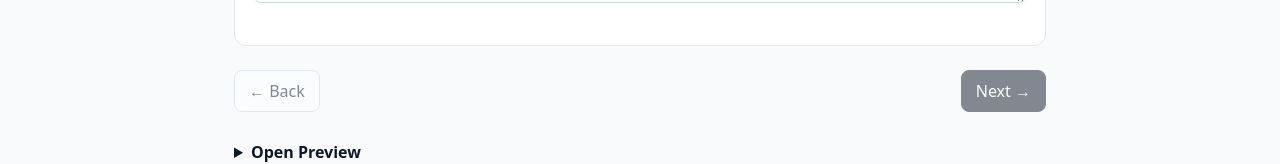
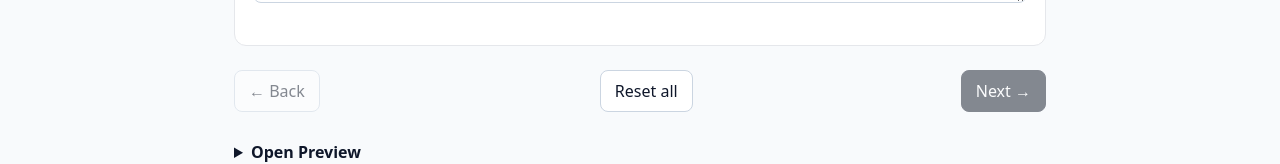
Before and after one commit to JSebree/ai-wizard, a React (Vite) app: page /interview in a window 1280 px wide. Shown: the part 381-545 px from the top of the page. Built offline with nearby package versions, Linux system fonts and the light colour scheme.

Commit message:
fix: reset

```diff
--- a/src/interview/InterviewPage.jsx
+++ b/src/interview/InterviewPage.jsx
@@ -37,6 +37,41 @@ function writeJSON(key, value) {
   try {
     localStorage.setItem(key, JSON.stringify(value));
   } catch {}
+}
+
+// Reusable defaults for answers
+function getDefaultAnswers() {
+  return {
+    // 1
+    scene: "",
+    // 2
+    driver: "", // "character" | "narrator"
+    wantsCutaways: undefined, // boolean (only if character)
+    character: "", // description if character flow
+    // 3
+    voiceId: "", // store the selection id/string; display text can be same
+    voiceLabel: "", // optional: a human-friendly label including gender
+    characterGender: undefined, // persist derived gender
+    // 4
+    characterName: "",
+    // 5
+    setting: "",
+    // 6
+    action: "",
+    // 7
+    directorsNotes: "",
+    // 8
+    wantsMusic: undefined, // boolean
+    musicDesc: "",
+    // 9
+    wantsCaptions: undefined, // boolean
+    // 10
+    durationSec: 45,
+    // 11
+    title: "",
+    // 12
+    referenceText: "",
+  };
 }
 
 // ----------------------------- helpers ---------------------------------
@@ -160,37 +195,7 @@ function NavBar({ stepIndex, total, onPrev, onNext, canNext, isLast }) {
 export default function InterviewPage({ onComplete }) {
   // Core answer state
   const [answers, setAnswers] = useState(() => {
-    const defaults = {
-      // 1
-      scene: "",
-      // 2
-      driver: "", // "character" | "narrator"
-      wantsCutaways: undefined, // boolean (only if character)
-      character: "", // description if character flow
-      // 3
-      voiceId: "", // store the selection id/string; display text can be same
-      voiceLabel: "", // optional: a human-friendly label including gender
-      characterGender: undefined, // <-- persist derived gender
-      // 4
-      characterName: "",
-      // 5
-      setting: "",
-      // 6
-      action: "",
-      // 7
-      directorsNotes: "",
-      // 8
-      wantsMusic: undefined, // boolean
-      musicDesc: "",
-      // 9
-      wantsCaptions: undefined, // boolean
-      // 10
-      durationSec: 45,
-      // 11
-      title: "",
-      // 12
-      referenceText: "",
-    };
+    const defaults = getDefaultAnswers();
     const saved = readJSON(LS_KEY_ANS, null);
     return saved ? { ...defaults, ...saved } : defaults;
   });
@@ -578,6 +583,17 @@ export default function InterviewPage({ onComplete }) {
     }
   }
 
+  function resetAll() {
+    try {
+      localStorage.removeItem(LS_KEY_ANS);
+      localStorage.removeItem(LS_KEY_STEP);
+    } catch {}
+    const defaults = getDefaultAnswers();
+    setAnswers(defaults);
+    setStepIndex(0);
+    window.scrollTo({ top: 0, behavior: "smooth" });
+  }
+
   const [showPreview, setShowPreview] = useState(false);
 
   // ------------------------------ render ---------------------------------
@@ -603,6 +619,9 @@ export default function InterviewPage({ onComplete }) {
           <button type="button" onClick={handlePrev} disabled={stepIndex === 0} className="btn btn-secondary">
             ← Back
           </button>
+          <button type="button" onClick={resetAll} className="btn" title="Clear all answers and start over" style={{ marginLeft: 12 }}>
+            Reset all
+          </button>
           <button type="button" onClick={handleNext} disabled={!step.valid()} className="btn btn-primary">
             {stepIndex === total - 1 ? "Finish" : "Next →"}
           </button>
```
